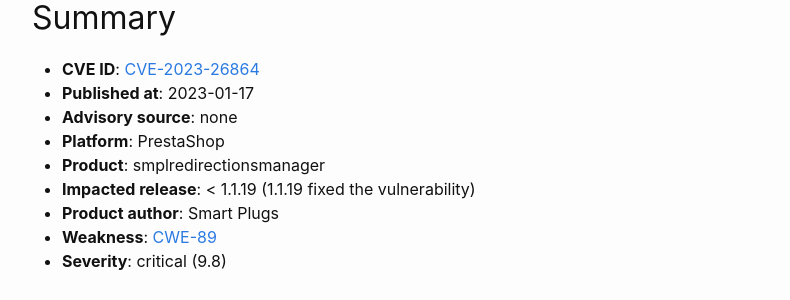
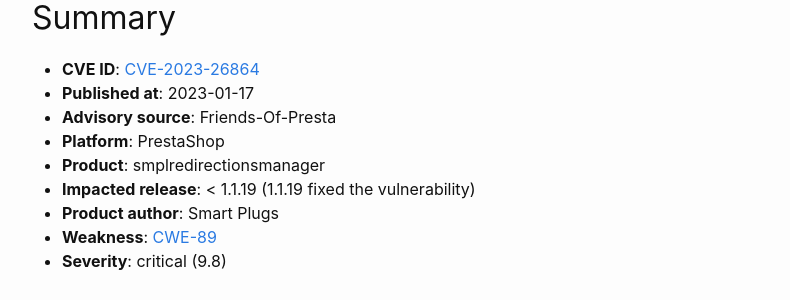
Before and after one commit to friends-of-presta/security-advisories, a Jekyll site: the page built from _posts/2023-01-17-smplredirectionsmanager.md, in a window 1280 px wide and 900 px high, scrolled down 327 px. Shown: the part 153-453 px from the top of the window, without its empty margins (238-1028 px from the left). Built offline with Jekyll 4.4.1, drawn with Linux system fonts in a browser that asks for light colours.

Commit message:
Update 2023-01-17-smplredirectionsmanager.md

```diff
--- a/_posts/2023-01-17-smplredirectionsmanager.md
+++ b/_posts/2023-01-17-smplredirectionsmanager.md
@@ -18,7 +18,7 @@ This module is for the PrestaShop e-commerce platform.
 
 * **CVE ID**: [CVE-2023-26864](https://cve.mitre.org/cgi-bin/cvename.cgi?name=CVE-2023-26864)
 * **Published at**: 2023-01-17
-* **Advisory source**: none
+* **Advisory source**: Friends-Of-Presta
 * **Platform**: PrestaShop
 * **Product**: smplredirectionsmanager
 * **Impacted release**: < 1.1.19 (1.1.19 fixed the vulnerability)
```
